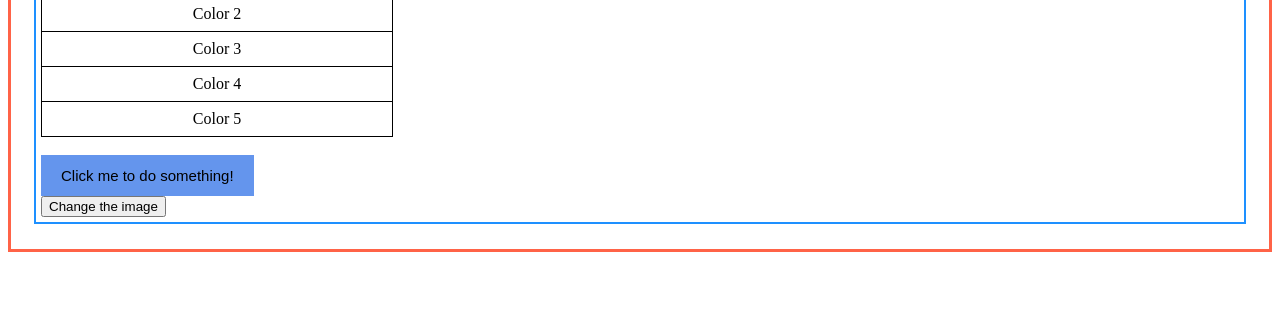
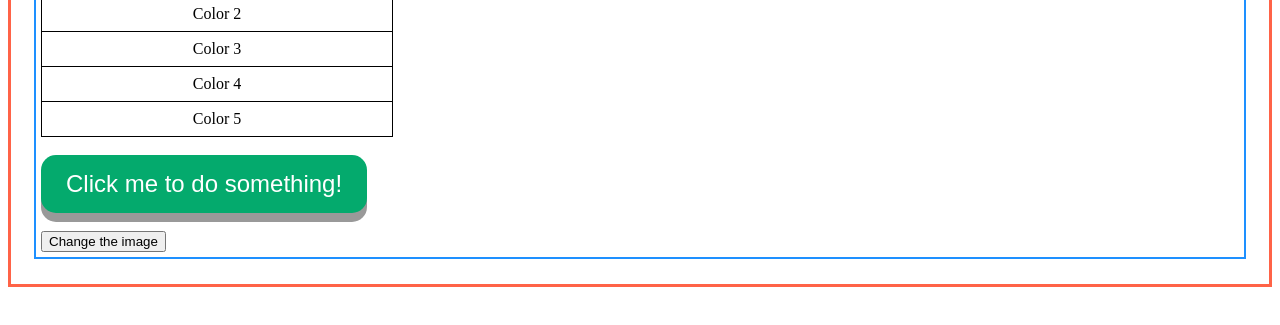
Before and after one commit to MetaToshi/ART101-Project-Color-Generator, a plain HTML site: page index.html in a window 1280 px wide. Shown: the part 223-548 px from the top of the page. Drawn offline with Linux system fonts and the light colour scheme.

Commit message:
little changes
idfk

```diff
--- a/css/lab.css
+++ b/css/lab.css
@@ -1,22 +1,19 @@
-h1
-{
+h1 {
+  font-family: "Lucida Console", "Courier New", monospace;
+
+}
+
+h2 {
   font-family: "Lucida Console", "Courier New", monospace;
 }
 
-h2
-{
-  font-family: "Lucida Console", "Courier New", monospace;
-}
-
-#outputBlock
-{
+#outputBlock {
   border: 2px solid dodgerblue;
   padding: 5px 5px;
   margin: 10px 3px;
 }
 
-#colors
-{
+#colors {
   list-style-type: none;
   margin: 0;
   padding: 0;
@@ -26,19 +23,40 @@ h2
   text-align: center;
 }
 
-#colors li
-{
+/* Animated Button - Pressed Effect*/
+
+.button {
+  padding: 15px 25px;
+  font-size: 24px;
+  text-align: center;
+  cursor: pointer;
+  outline: none;
+  color: #fff;
+  background-color: #04AA6D;
+  border: none;
+  border-radius: 15px;
+  box-shadow: 0 9px #999;
+}
+
+.button:hover {background-color: #3e8e41}
+
+.button:active {
+  background-color: #3e8e41;
+  box-shadow: 0 5px #666
+  tranform: translateY(4px);
+}
+
+
+#colors li {
   padding: 8px 16px;
   border-bottom: 1px solid black;
 }
 
-#colors li:last-child
-{
+#colors li:last-child {
   border-bottom: none;
 }
 
-#moveElementButton
-{
+#moveElementButton {
   font-size: 15px;
   padding: 12px 20px;
   color: black;
@@ -46,25 +64,21 @@ h2
   border: none;
 }
 
-.bodyParagraphs
-{
+.bodyParagraphs {
   border: 3px solid tomato;
   padding: 15px 20px;
 }
 
-.bodyParagraphs h2
-{
+.bodyParagraphs h2 {
   margin: 15px 0px;
 }
 
-#photo
-{
+#photo {
   width: 20%;
   float: right;
 }
 
-.clearfix
-{
+.clearfix {
   border: 2px solid gold;
   padding: 5px 5px;
   margin: 10px 3px;
--- a/index.html
+++ b/index.html
@@ -30,9 +30,10 @@
 
 			<br>
 
-			<button type = "button" id = "moveElementButton">Click me to do something!</button>
+			<button class="button">Click me to do something!</button>
 
 			<br>
+      <br>
 
 			<button type = "button" id = "imageButton">Change the image</button>
 		</div>
```
